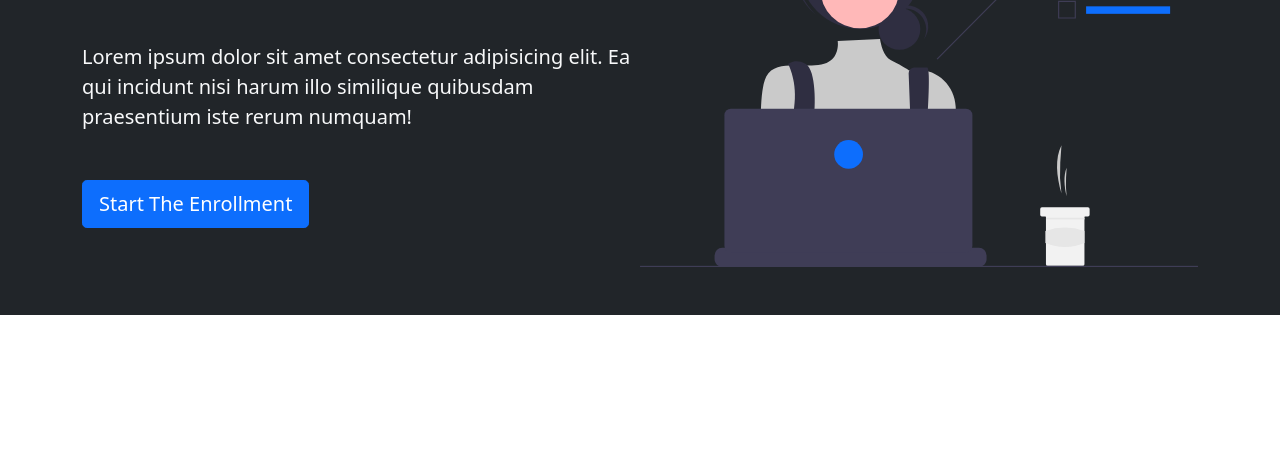
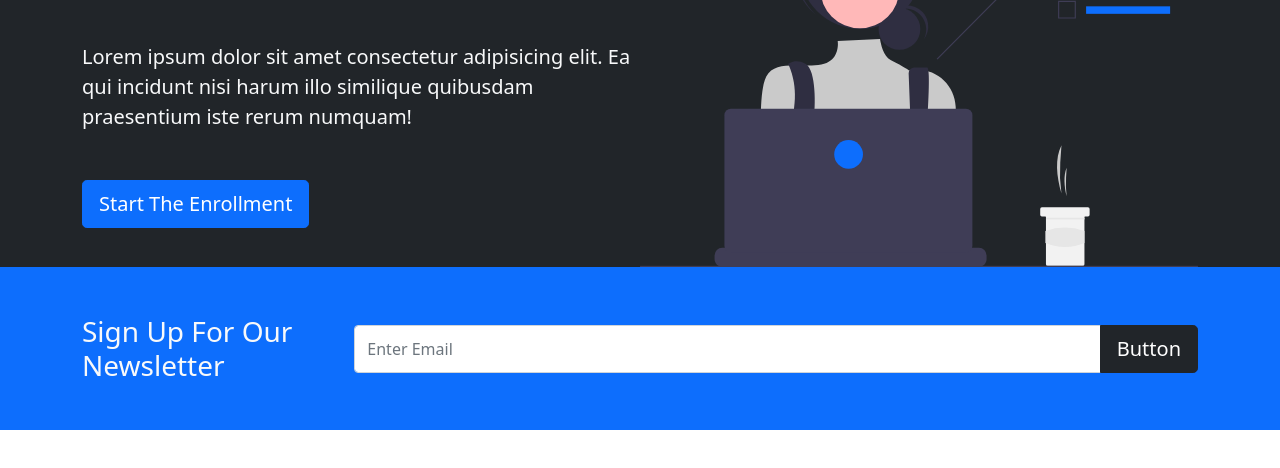
Before and after one commit to sheikhhasinur69/frontend-bootcamp, a plain HTML site: page index.html in a window 1280 px wide. Shown: the part 214-682 px from the top of the page. Drawn offline with nearby package versions, Linux system fonts and the light colour scheme.

Commit message:
newsletter section done

```diff
--- a/index.html
+++ b/index.html
@@ -38,7 +38,7 @@
     </nav>
 
     <!-- Showcase -->
-    <section class="bg-dark text-light p-5 text-center text-sm-start">
+    <section class="bg-dark text-light p-5 p-lg-0 pt-lg-5 text-center text-sm-start">
         <div class="container">
             <div class="d-sm-flex align-items-center justify-content-between">
                 <div>
@@ -47,6 +47,22 @@
                         <button class="btn btn-primary btn-lg">Start The Enrollment</button>
                 </div>
                 <img class="img-fluid w-50 d-none d-sm-block" src="img/showcase.svg" alt="">
+            </div>
+        </div>
+    </section>
+
+    <!-- Newsletter -->
+    <section class="bg-primary text-light p-5">
+        <div class="container">
+            <div class="d-md-flex justify-content-between align-items-center">
+                <h3 class="mb-3 mb-md-0">
+                    Sign Up For Our Newsletter
+                </h3>
+
+                <div class="input-group">
+                    <input type="text" class="form-control" placeholder="Enter Email">
+                    <button class="btn btn-dark btn-lg" type="button">Button</button>
+                  </div>
             </div>
         </div>
     </section>
```
